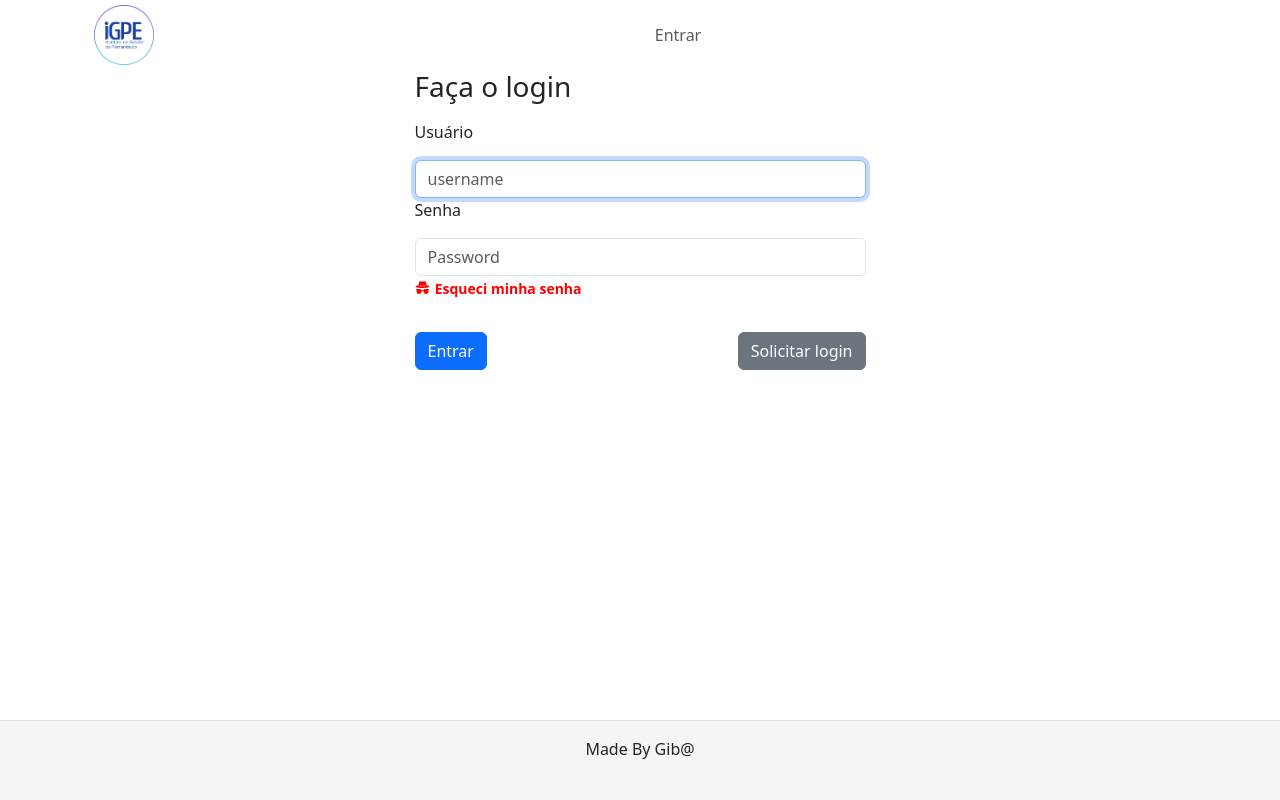
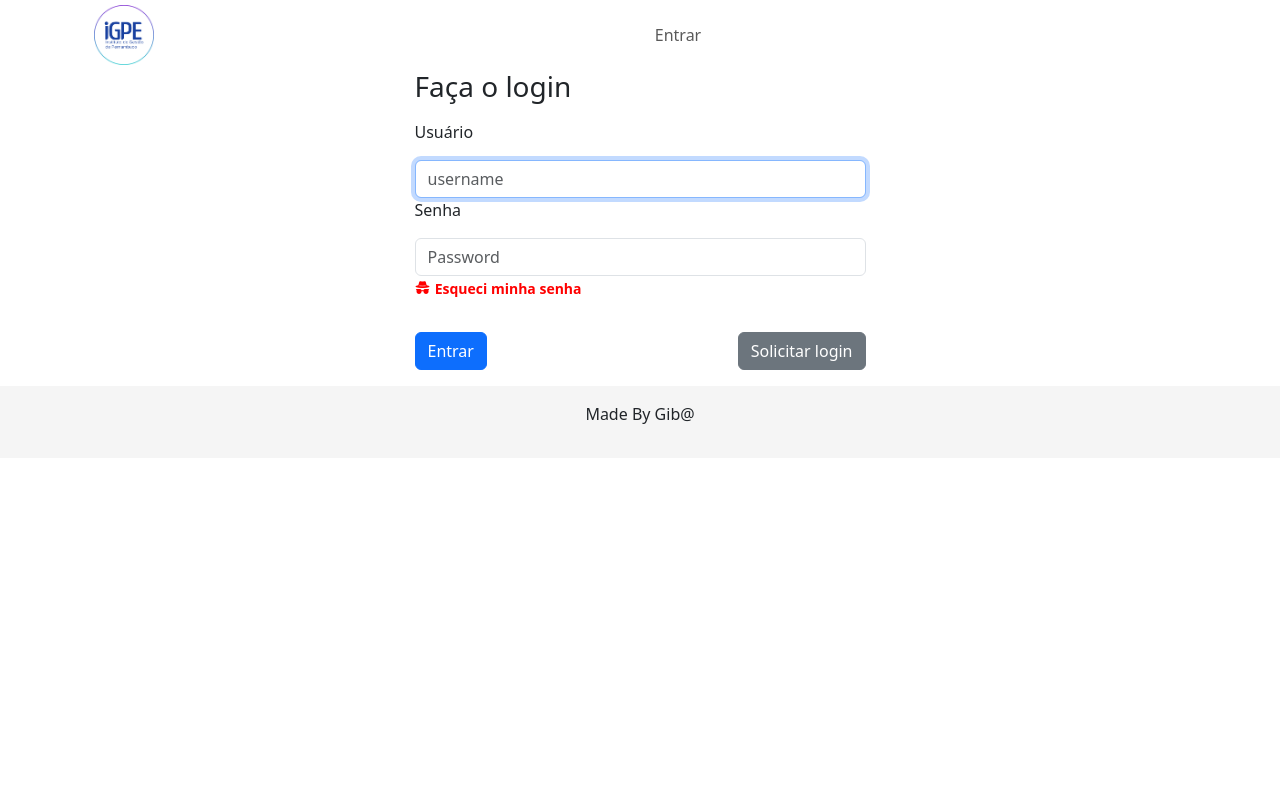
Before and after one commit to GibaTrindade/pfc_app_django, a Django app: a page that uses templates/parciais/_head.html in a window 1280 px wide. Run offline with Django 4.2, Linux system fonts and the light colour scheme; parts of the project's set-up code (start-up, migrations or seed data) failed here and were passed over; some libraries are stand-ins or nearby versions.

Commit message:
footer voltei ao footer anterior, bug

```diff
--- a/templates/parciais/_footer.html
+++ b/templates/parciais/_footer.html
@@ -2,14 +2,14 @@
 
 <!--_footer.html-->
 <!--<div class="position-fixed bottom-0 col-12">-->
-<footer class="footer mt-auto py-3 navbar-light border-top" style="background-color: #f5f5f5;">
-
-        <div class="row " >
-            <div class="d-flex col justify-content-center">
+<footer class="footer mt-auto py-3 navbar-light" style="background-color: #f5f5f5;">
+    <div class="container">
+        <div class="row">
+            <div class="d-flex justify-content-center col">
                 <p class="text-right">Made By Gib@</p>
             </div>
         </div>
-
+    </div>
 </footer>
 <!--</div>-->
 <!--/_footer.html-->
--- a/templates/parciais/_head.html
+++ b/templates/parciais/_head.html
@@ -13,12 +13,7 @@
     {% load bootstrap5 %}
     {% bootstrap_css %}
 <style>
-footer {
-position: fixed;
-height: 10vh;
-bottom: 0;
-width: 100%;
-}
+
 .textColor {
         color: #2a5a94;
     }
```
